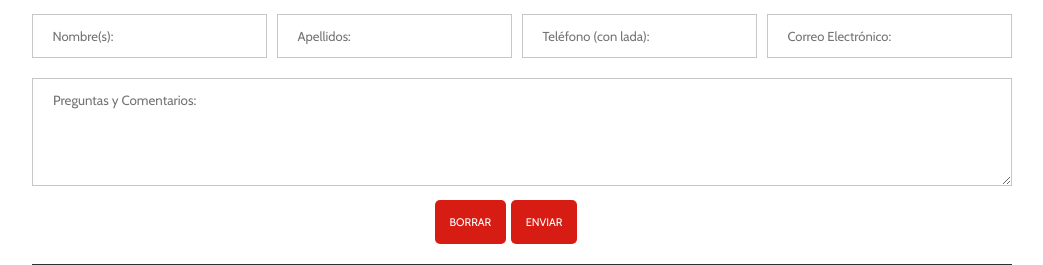
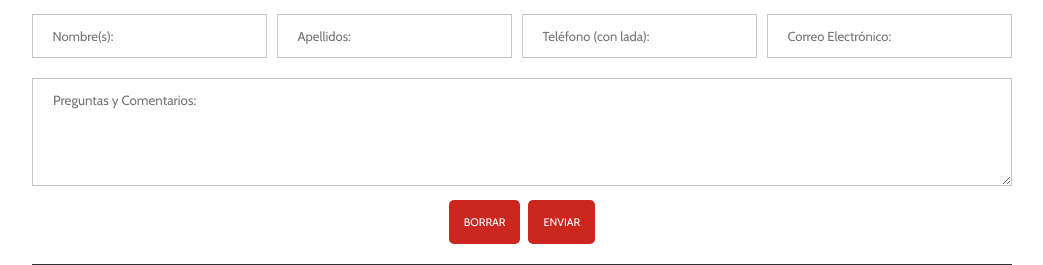
Before and after one commit to globalnetstudio/vac-custom, a PHP site: page /contacto.php in a window 1280 px wide. Shown: the part 587-852 px from the top of the page, without its empty margins (118-1161 px from the left). Run offline with PHP 8.4, Linux system fonts and the light colour scheme.

Commit message:
Cambios Estéticos
-- Se creó el enlace del footer a http://globalnetstudio.com
-- Se corrigió el centrado de los botones de contacto de borrar y enviar

```diff
--- a/_partials/footer.php
+++ b/_partials/footer.php
@@ -8,7 +8,7 @@
 
 					<p class="copyright">Copyright 2015 &copy; Vac Custom Links S.C <span>&#8226; Todos los Derechos Reservados</span></p>
 
-					<p class="created-by">Desarrollo por <img class="global-net-studio-logo" src="/images/icons/global-net-studio-logo.png" alt=""> Global Net Studio</p>
+					<p class="created-by"><a href="http://globalnetstudio.com/" target="_blank">Desarrollo por <img class="global-net-studio-logo" src="/images/icons/global-net-studio-logo.png" alt=""> Global Net Studio</a></p>
 
 				</div>
 				<!-- /.wrapper -->
--- a/css/styles.css
+++ b/css/styles.css
@@ -512,12 +512,20 @@ b {
 }
 
 #contact #contactForm .buttons {
-  margin: 0 auto;
-  width: 175px;
+  display: -webkit-flex;
+  display: -ms-flexbox;
+  display: flex;
+  -webkit-justify-content: center;
+      -ms-flex-pack: center;
+          justify-content: center;
+}
+
+#contact #contactForm .buttons > input:first-child {
+  margin-right: 8px;
 }
 
 #contact #contactForm .buttons > input {
-  background-color: #d71c14;
+  background-color: #cc271f;
   color: #fff;
   cursor: pointer;
   border: none;
@@ -528,6 +536,10 @@ b {
 
 #contact #contactForm .buttons > input > input[value] {
   letter-spacing: 2px;
+}
+
+#contact #contactForm .buttons > input:hover {
+  background-color: #9f1e19;
 }
 
 #contact h2.map {
@@ -603,8 +615,17 @@ textarea + label.error {
   width: 980px;
 }
 
-.footer .copyright {
+.footer .created-by {
   float: left;
+}
+
+.footer .created-by a {
+  text-decoration: none;
+  color: #fff;
+}
+
+.footer .created-by a:hover {
+  text-decoration: underline;
 }
 
 .footer .created-by {
--- a/sass/_contacto.scss
+++ b/sass/_contacto.scss
@@ -47,11 +47,16 @@
     }
 
     .buttons {
-      margin: 0 auto;
-      width: 175px;
+      display: flex;
+      justify-content: center;
+
+      & > input:first-child {
+        margin-right: 8px;
+      }
 
       & > input {
-        background-color: #d71c14;
+        background-color: saturate(#ba3731, 15%);
+
         color: #fff;
         cursor: pointer;
         border: none;
@@ -62,6 +67,10 @@
         & > input[value] {
           letter-spacing: 2px;
         }
+      }
+
+      & > input:hover {
+        background-color: darken(saturate(#ba3731, 15%), 10%);
       }
     }
   }
--- a/sass/_footer.scss
+++ b/sass/_footer.scss
@@ -13,8 +13,16 @@
     width: 980px;
   }
 
-  .copyright {
+  .created-by {
     float: left;
+
+    a {
+      text-decoration: none;
+      color: #fff;
+      &:hover {
+        text-decoration: underline;
+      }
+    }
   }
 
   .created-by {
```
Also changed, not shown: 1 other file.
